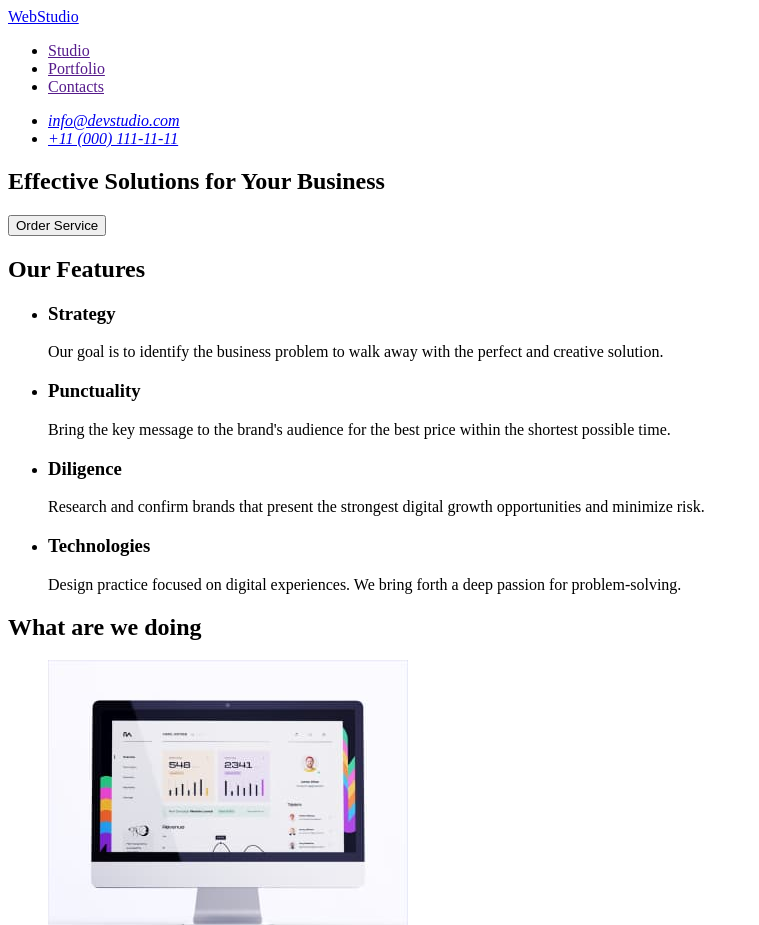
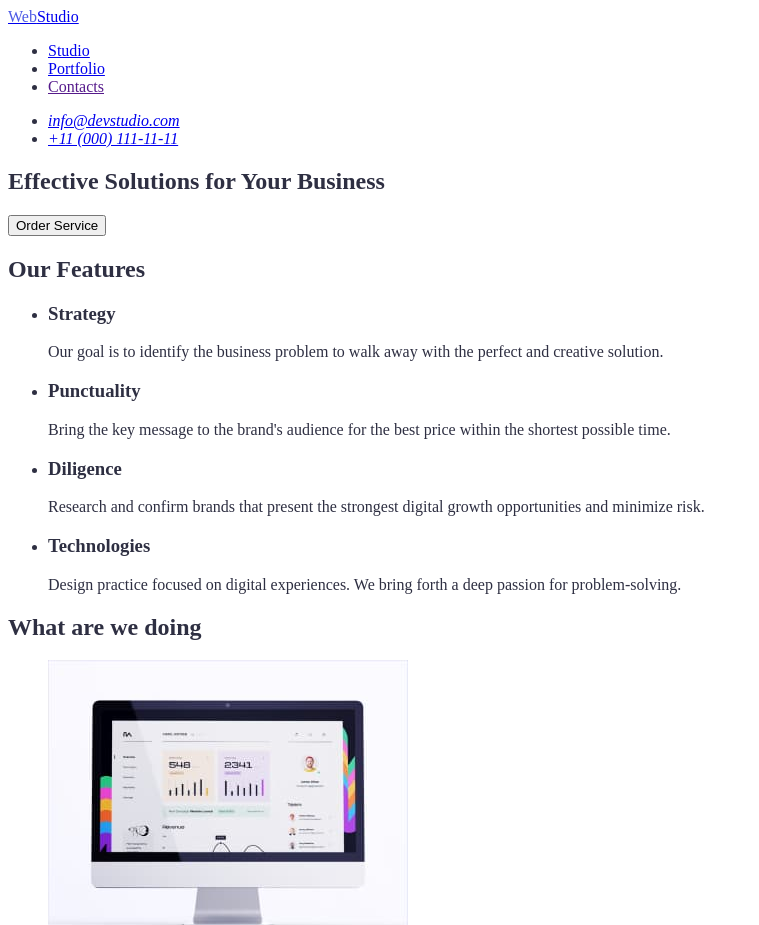
Before and after one commit to HalynaLysun/goit-markup-hw-02, a plain HTML site: page index.html in a window 1280 px wide. Shown: the top 925 px of the page, without its empty margins (0-759 px from the left). Drawn offline with Linux system fonts and the light colour scheme.

Commit message:
begin work by css

```diff
--- a/css/styles.css
+++ b/css/styles.css
@@ -0,0 +1,18 @@
+:root {
+    --color-primary: #2E2F42;
+    --color-secondary: #434455;
+    --color-active: #4D5AE5;
+    --color-fading: #fff;
+    --color-brand: #E7E9FC;
+    --color-shadow: #F4F4FD;
+    --color-filtr: #404BBF;
+}
+
+body {
+    background-color: var(--color-fading);
+    color: var(--color-primary);
+}
+
+.part-logo {
+    color: var(--color-active);
+}
--- a/index.html
+++ b/index.html
@@ -10,10 +10,10 @@
 <body>
     <header>
         <nav>
-            <a href="./index.html">WebStudio</a>
+            <a href="./index.html"><span class="part-logo">Web</span>Studio</a>
             <ul>
-                <li><a href="">Studio</a></li>
-                <li><a href="">Portfolio</a></li>
+                <li><a href="./index.html">Studio</a></li>
+                <li><a href="./portfolio.html">Portfolio</a></li>
                 <li><a href="">Contacts</a></li>
             </ul>
         </nav>
@@ -78,7 +78,7 @@
     </main>
 
     <footer>
-            <a href="./index.html">WebStudio</a>
+            <a href="./index.html"><span class="part-logo">Web</span>Studio</a>
             <p>Increase the flow of customers and sales for your business with digital marketing & growth solutions.</p>
     </footer>
 
```
Also changed, not shown: portfolio.html (+2 -2 lines).
